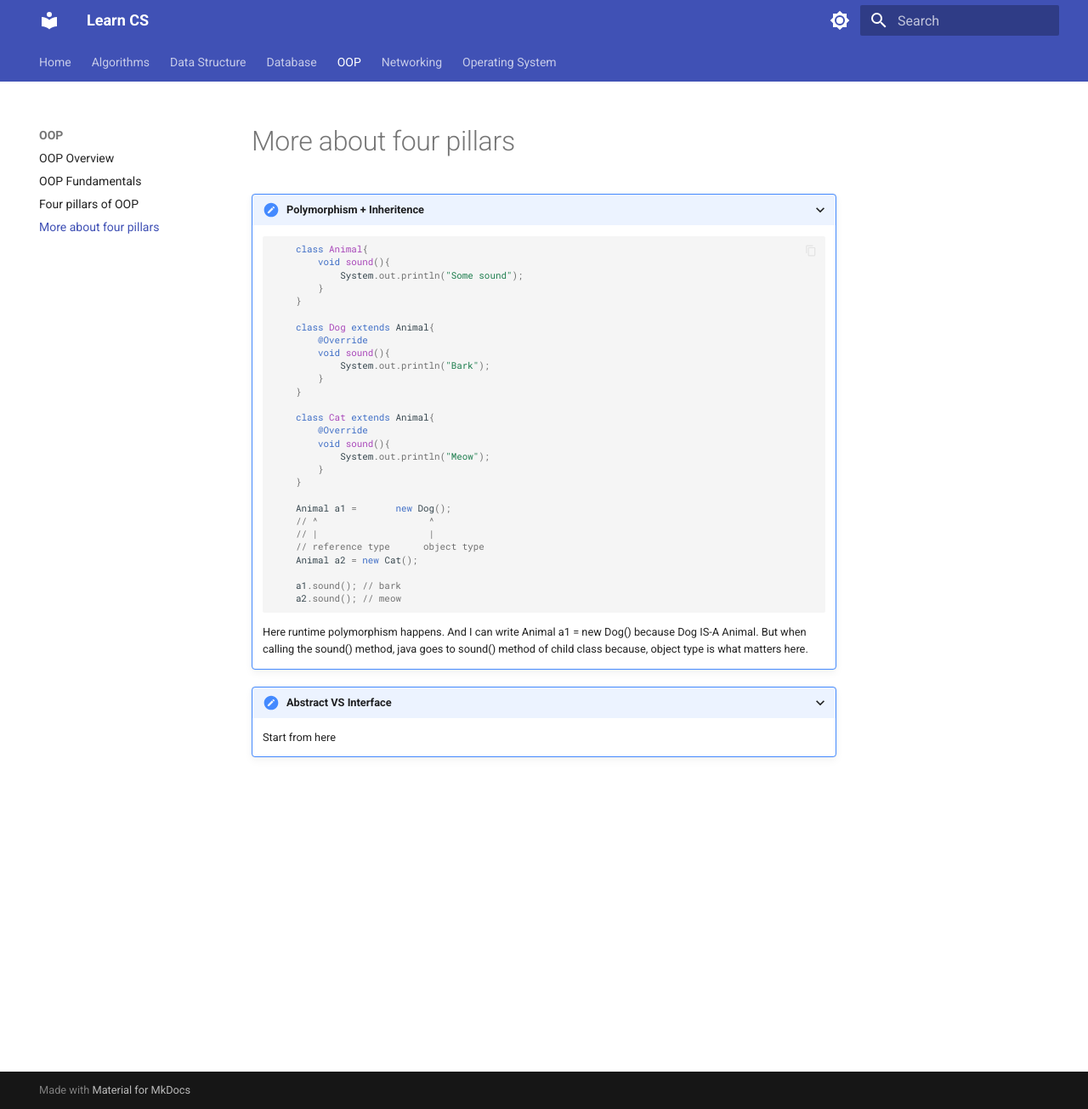
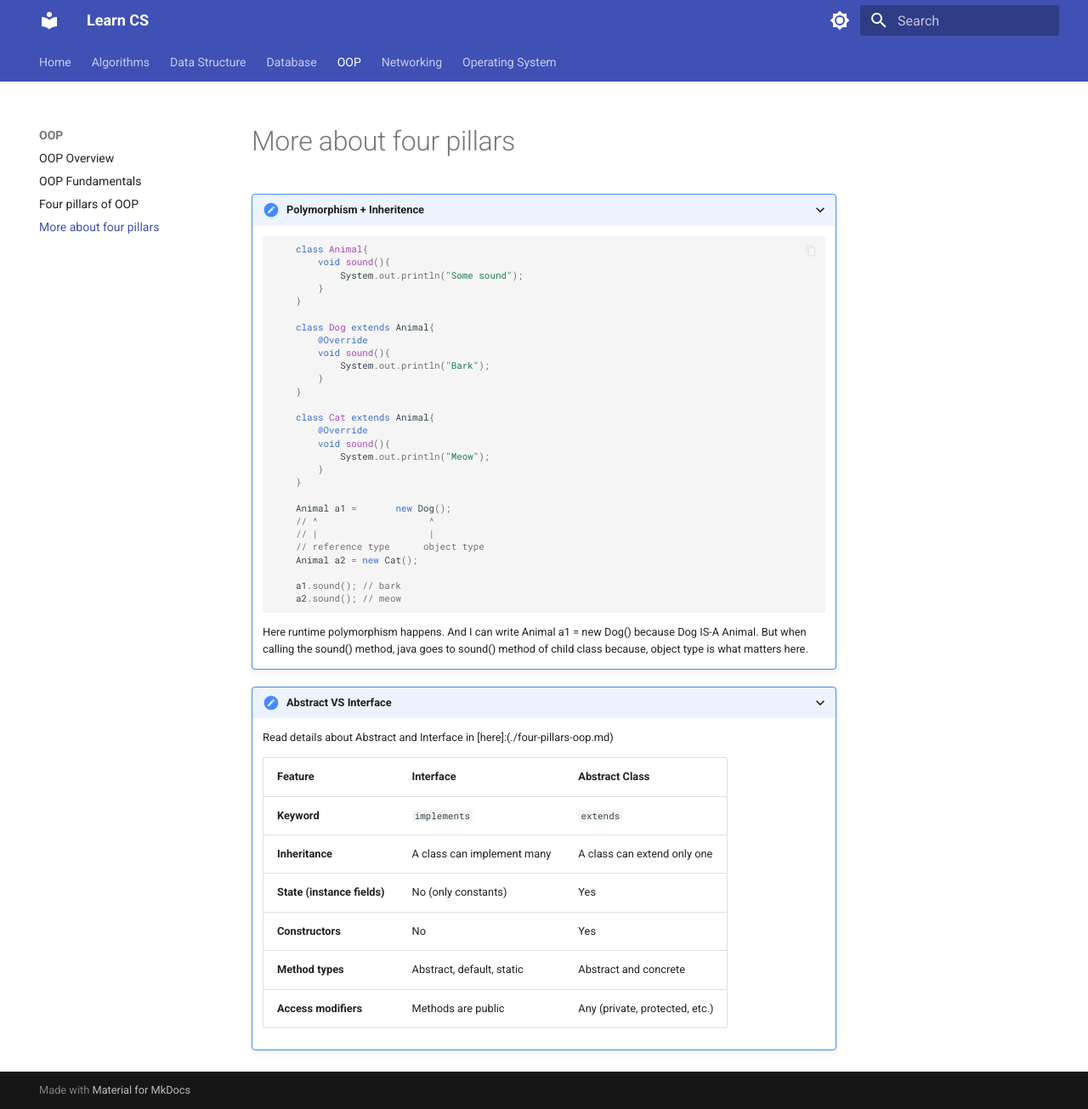
Before and after one commit to code-with-nazmul/Learn-CS, an MkDocs documentation site: the page built from docs/oop/more-about-four-pillars.md, in a window 1280 px wide and 1305 px high. Shown: the whole window at 85% size. Built offline with MkDocs 1.6.1 and Material for MkDocs 9.7.7, drawn with Linux system fonts in a browser that asks for light colours.

Commit message:
Added difference between abstract and interface

```diff
--- a/docs/oop/more-about-four-pillars.md
+++ b/docs/oop/more-about-four-pillars.md
@@ -33,4 +33,13 @@
 	Here runtime polymorphism happens. And I can write Animal a1 = new Dog() because Dog IS-A Animal. But when calling the sound() method, java goes to sound() method of child class because, object type is what matters here.
 
 ???+ "Abstract VS Interface"
-	Start from here
+	Read details about Abstract and Interface in [here]:(./four-pillars-oop.md)
+
+	| Feature | Interface | Abstract Class |
+	| :--- | :--- | :--- |
+	| **Keyword** | `implements` | `extends` |
+	| **Inheritance** | A class can implement many | A class can extend only one |
+	| **State (instance fields)** | No (only constants) | Yes |
+	| **Constructors** | No | Yes |
+	| **Method types** | Abstract, default, static | Abstract and concrete |
+	| **Access modifiers** | Methods are public | Any (private, protected, etc.) |
```
